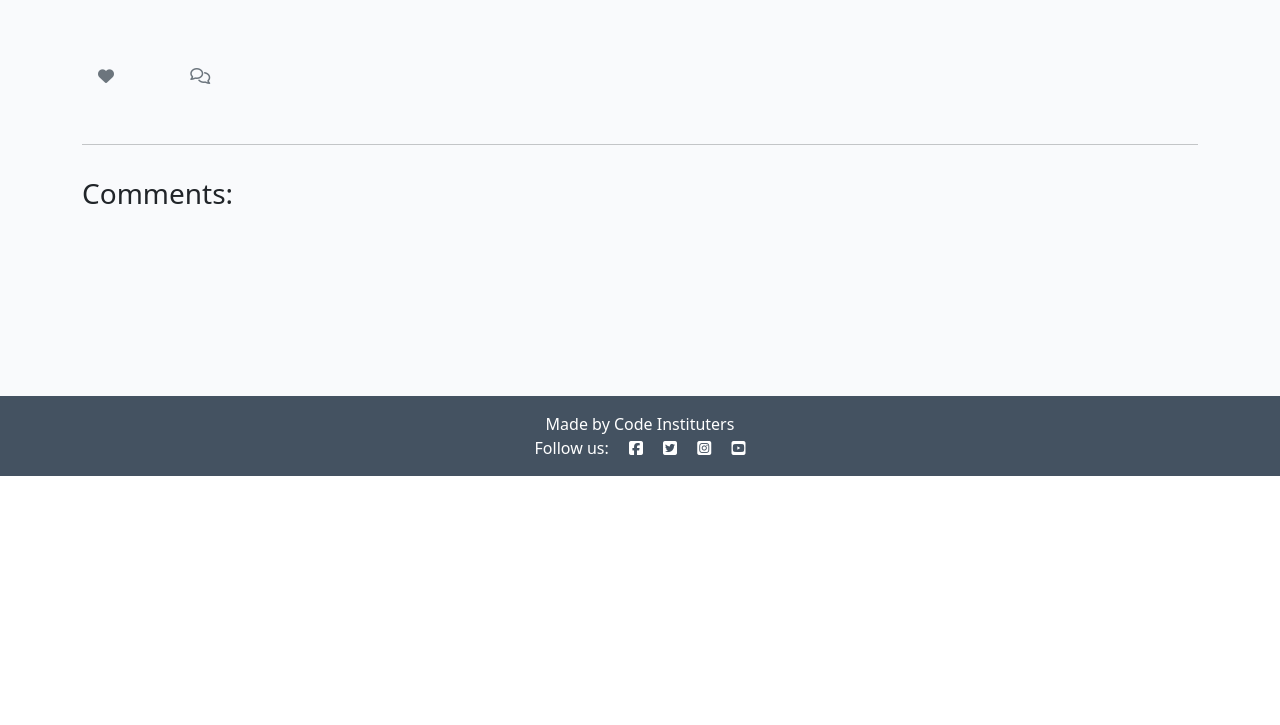
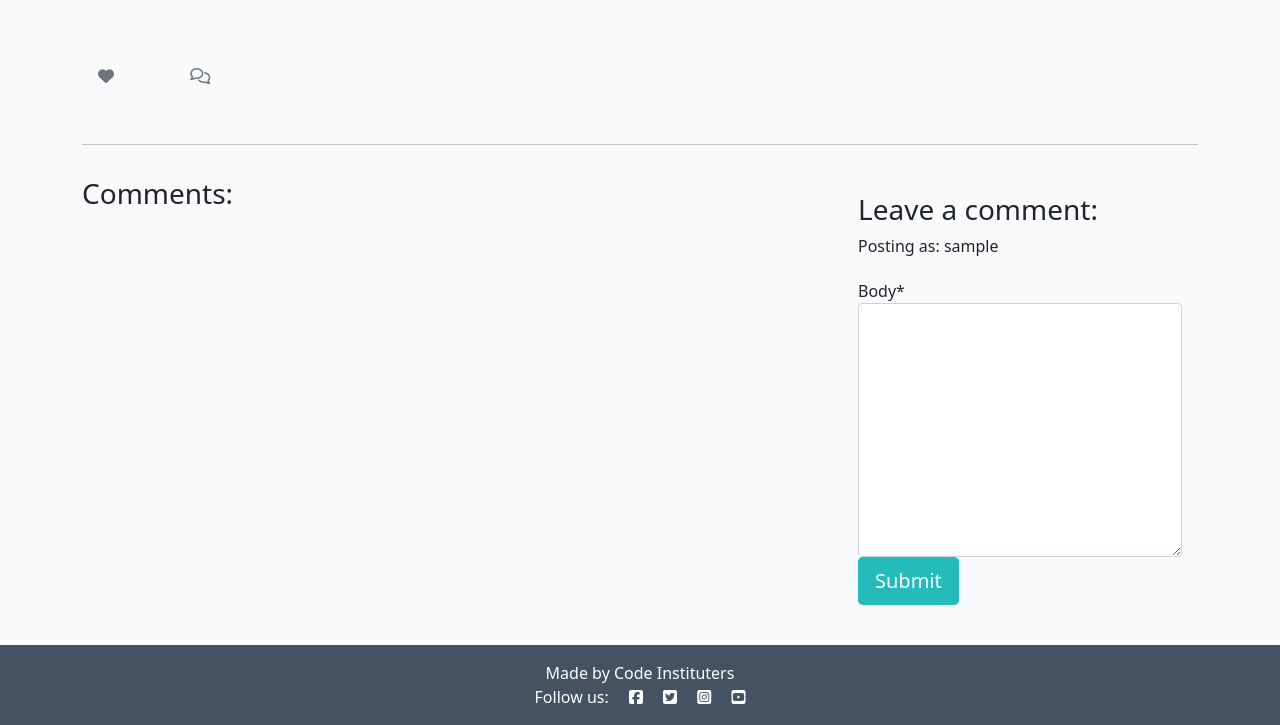
Before and after one commit to Apollon999/Django-Car-Trade, a Django app: template templates/listing_detail.html in a window 1280 px wide. Shown: the part 324-1049 px from the top of the page. Before the commit the page ends 800 px from the top, so only its background shows below. Run offline with Django 3.2, Linux system fonts and the light colour scheme; the template is opened without the code that fills it: values that come from a table or form of the project are taken from there, others are empty; the visitor is signed in with stand-in values (Sample User, id 1); some libraries are stand-ins or nearby versions.

Commit message:
add the function to comment listings

```diff
--- a/nordicarz/settings.py
+++ b/nordicarz/settings.py
@@ -53,6 +53,7 @@ INSTALLED_APPS = [
     'django.contrib.staticfiles',
     'cloudinary',
     'django_summernote',
+    'crispy_forms',
     'trade',
 ]
 
@@ -60,6 +61,8 @@ SITE_ID = 1
 
 LOGIN_REDIRECT_URL = '/'
 LOGOUT_REDIRECT_URL ='/'
+
+CRISPY_TEMPLATE_PACK = 'bootstrap4'
 
 MIDDLEWARE = [
     'django.middleware.security.SecurityMiddleware',
--- a/requirements.txt
+++ b/requirements.txt
@@ -4,6 +4,7 @@ dj-database-url==0.5.0
 dj3-cloudinary-storage==0.0.6
 Django==3.2.19
 django-allauth==0.54.0
+django-crispy-forms==1.14.0
 django-summernote==0.8.20.0
 gunicorn==20.1.0
 oauthlib==3.2.2
--- a/templates/listing_detail.html
+++ b/templates/listing_detail.html
@@ -1,4 +1,6 @@
 {% extends 'base.html' %} {% block content %}
+
+{% load crispy_forms_tags %}
 
 <div class="masthead">
     <div class="container">
@@ -65,6 +67,16 @@
         <div class="col-md-4 card mb-4  mt-3 ">
             <div class="card-body">
                 <!-- For later -->
+                {% if user.is_authenticated %}
+
+                <h3>Leave a comment:</h3>
+                <p>Posting as: {{ user.username}}</p>
+                <form method="post" style="margin-top: 1.3em;">
+                    {{ comment_form | crispy }}
+                    {% csrf_token %}
+                    <button type="submit" class="btn btn-signup btn-lg">Submit</button>
+                </form>
+                {% endif %}
             </div>
         </div>
     </div>
--- /dev/null
+++ b/trade/forms.py
@@ -0,0 +1,8 @@
+from .models import Comment
+from django import forms
+
+
+class CommentForm(forms.ModelForm):
+    class Meta:
+        model = Comment
+        fields =('body',)
--- a/trade/views.py
+++ b/trade/views.py
@@ -1,6 +1,7 @@
 from django.shortcuts import render, get_object_or_404
 from django.views import generic, View
 from .models import Listing
+from .forms import CommentForm
 
 
 class ListingList(generic.ListView):
@@ -27,5 +28,6 @@ class ListingDetail(View):
                 "listing": listing,
                 "comments": comments,
                 "liked": liked,
+                "comment_form": CommentForm()
             },
         )
```
